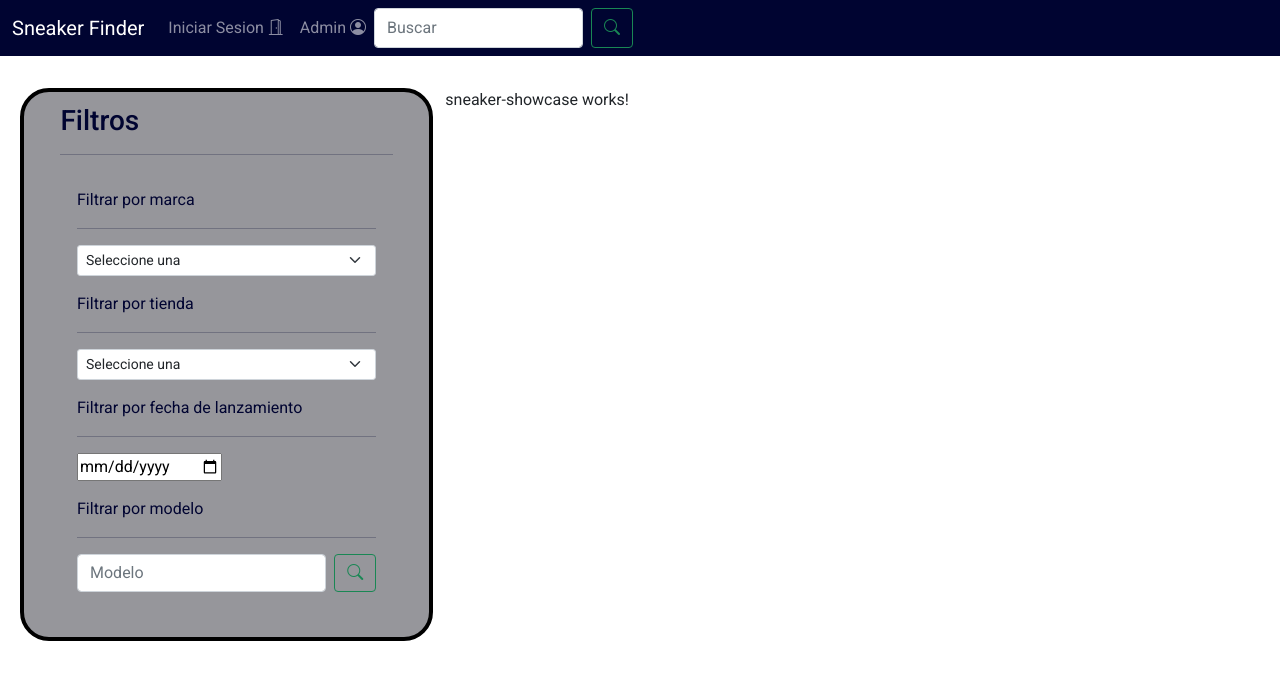
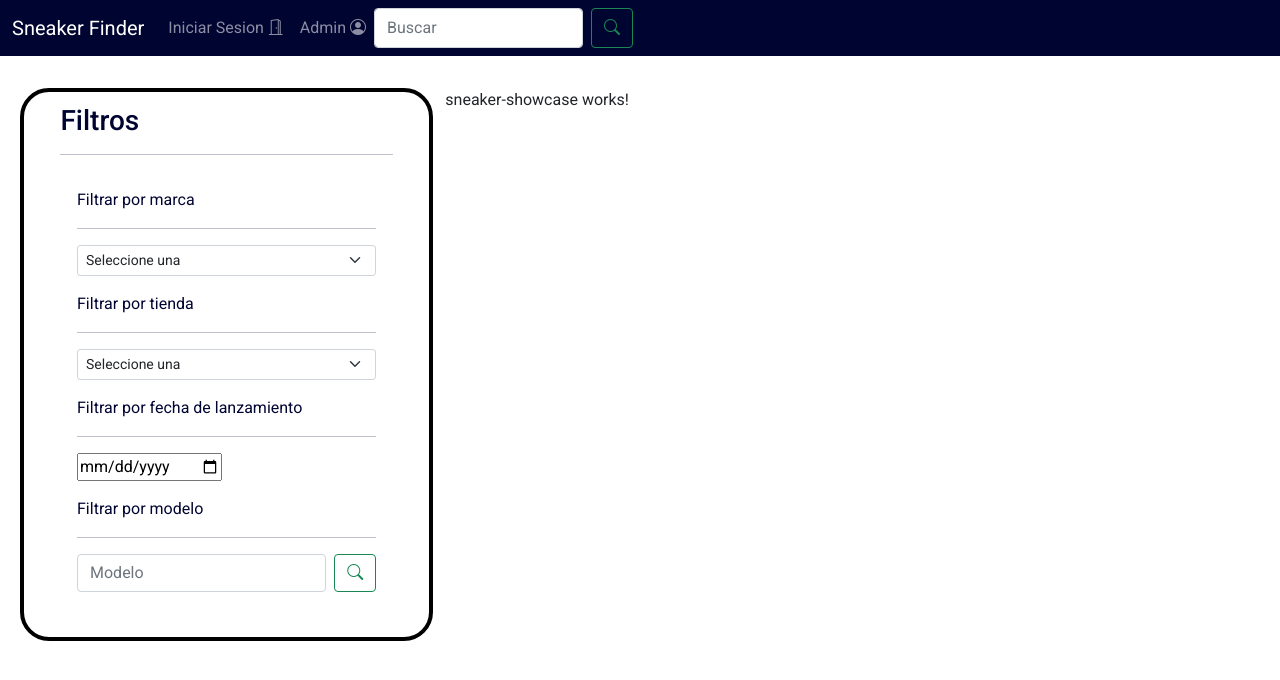
Before and after one commit to tripleP16/sneaker-project-frontend, an Angular app: page / in a window 1280 px wide. Shown: the top 680 px of the page. Built offline with nearby package versions, Linux system fonts and the light colour scheme.

Commit message:
Update sneaker-content.component.css

```diff
--- a/src/app/sneaker-content/sneaker-content.component.css
+++ b/src/app/sneaker-content/sneaker-content.component.css
@@ -5,6 +5,5 @@
     padding: 1.0%;
     border: 4px solid #000000;
     border-radius: 29px;
-    background-color: #96969B ;
     color: #000431;
 }
```
